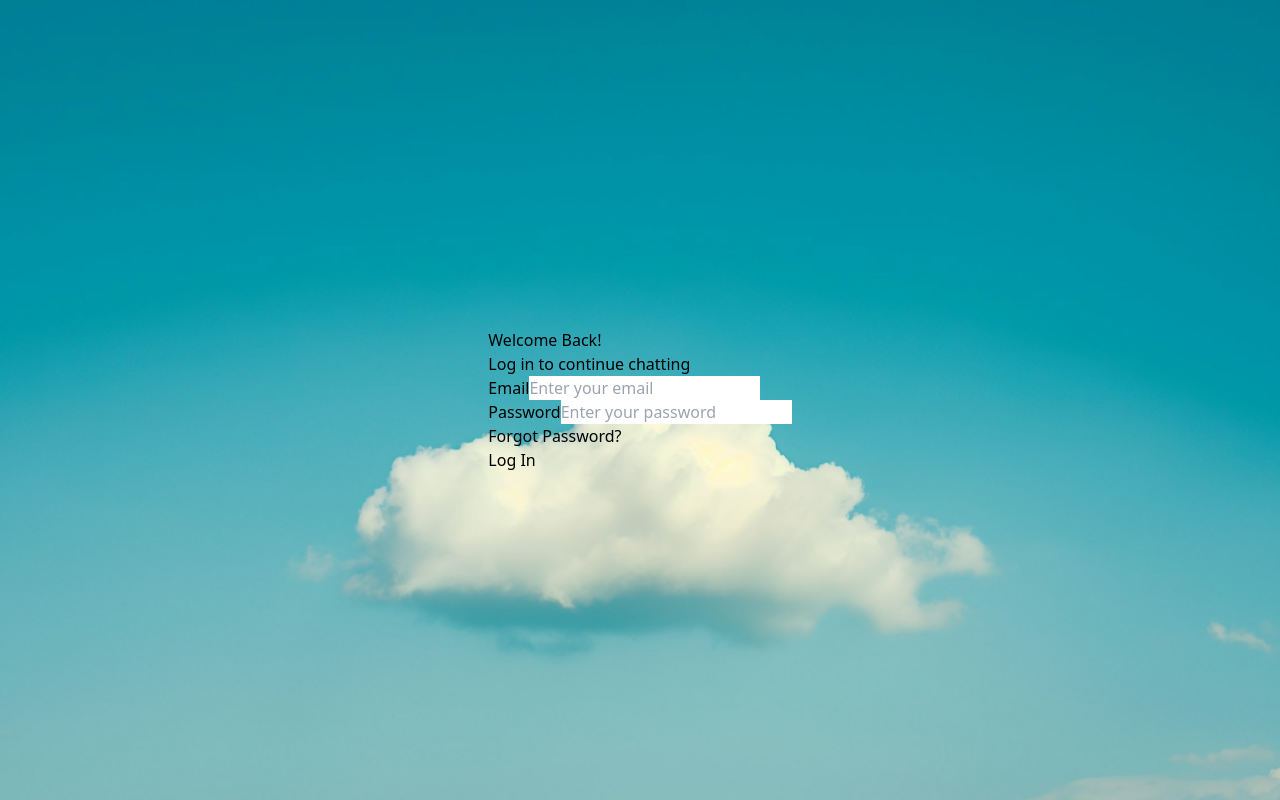
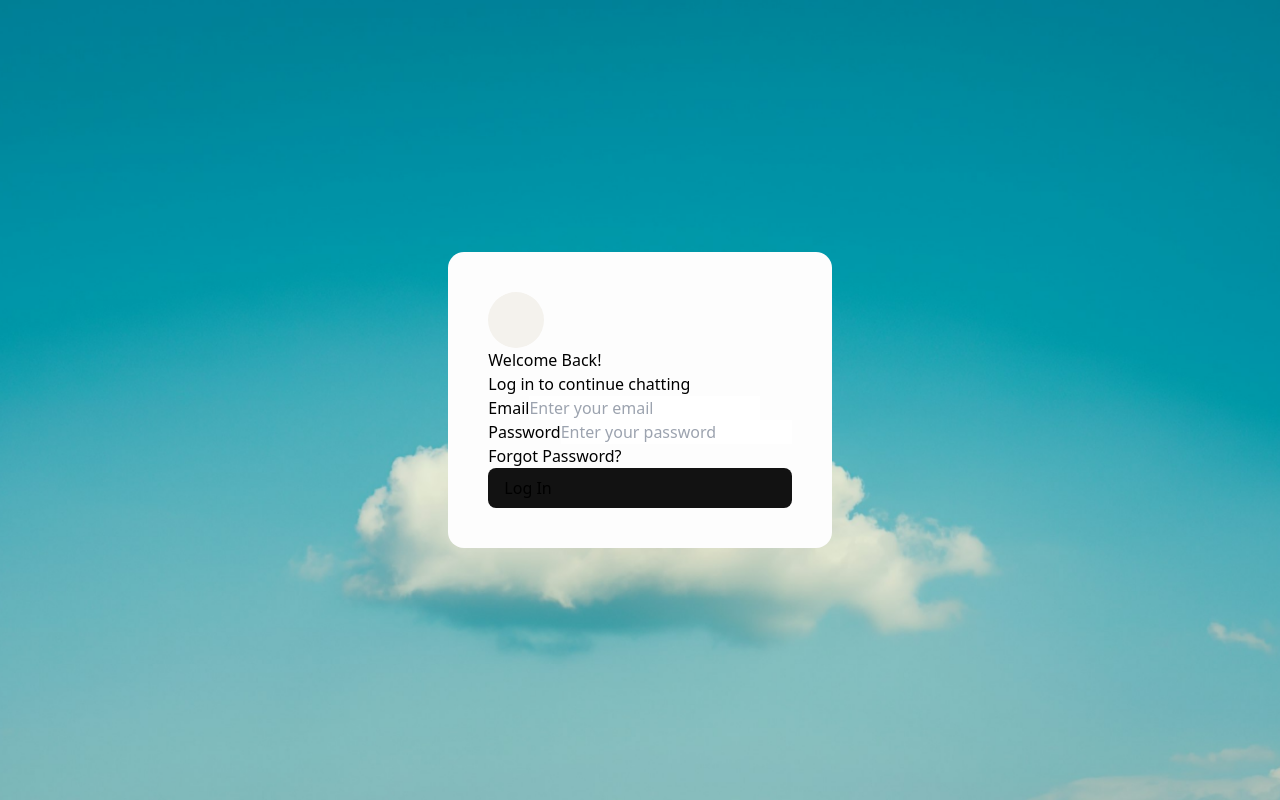
Before and after one commit to prasanjit-dey-ux/Chat-Application, a React (Vite) app in the folder client/: page / in a window 1280 px wide. Built offline with nearby package versions, Linux system fonts and the light colour scheme; the HTML template or start-up script is replaced by a standard one; a web font is replaced by a local one.

Commit message:
updating the frontend

```diff
--- a/client/src/components/Login.jsx
+++ b/client/src/components/Login.jsx
@@ -3,8 +3,8 @@
 const Login = () => {
   return (
     <>
-        <div className="bg-[]">
-            <div>
+        <div className="bg-off-white max-w-md p-10 rounded-2xl mx-auto">
+            <div className="bg-beige h-14 w-14 rounded-full">
                 {/* ICON */}
             </div>
             <div>
@@ -28,7 +28,7 @@ const Login = () => {
                     <p>Forgot Password?</p>
                 </div>
 
-                <div>
+                <div className="bg-black px-4 py-2 rounded-lg focus:outline-none focus">
                     <button>Log In</button>
                 </div>
             </form>
--- a/client/tailwind.config.js
+++ b/client/tailwind.config.js
@@ -7,7 +7,7 @@ export default {
   theme: {
     extend: {
       colors: {
-        black: '#000000',
+        black: '#121212',
         'deep-black': '#000005',
         'dark-gray': '#111111',
         'gray-1': '#2f2f2f',
```
